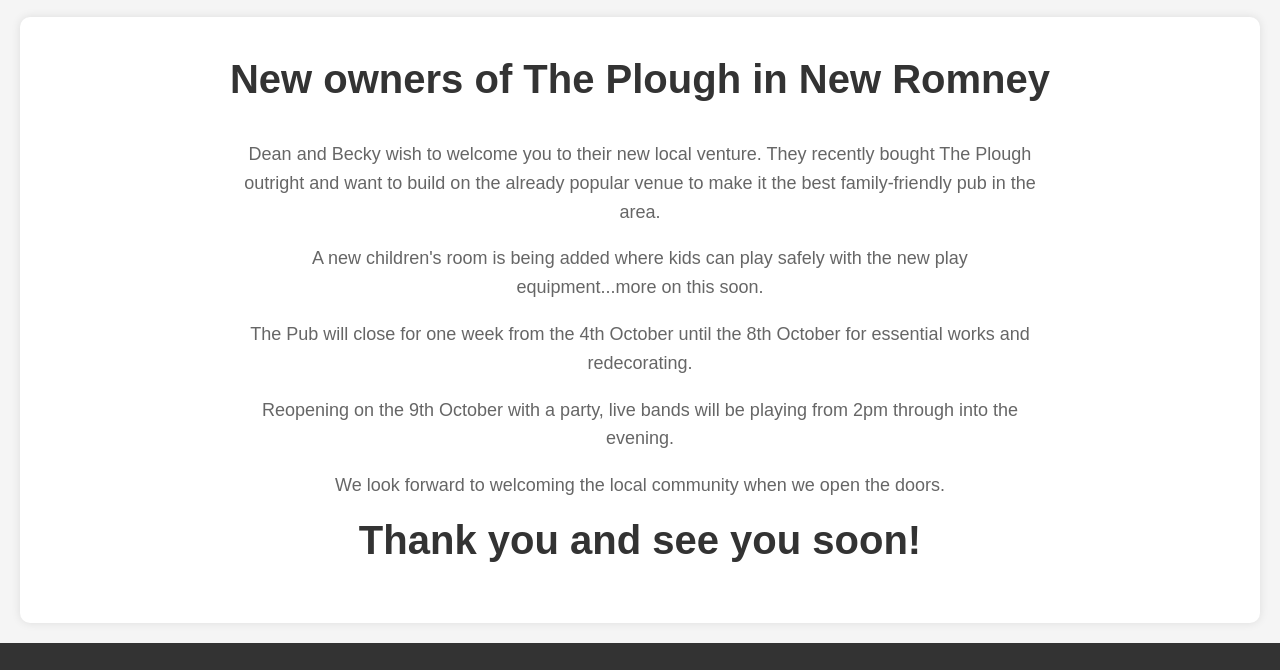
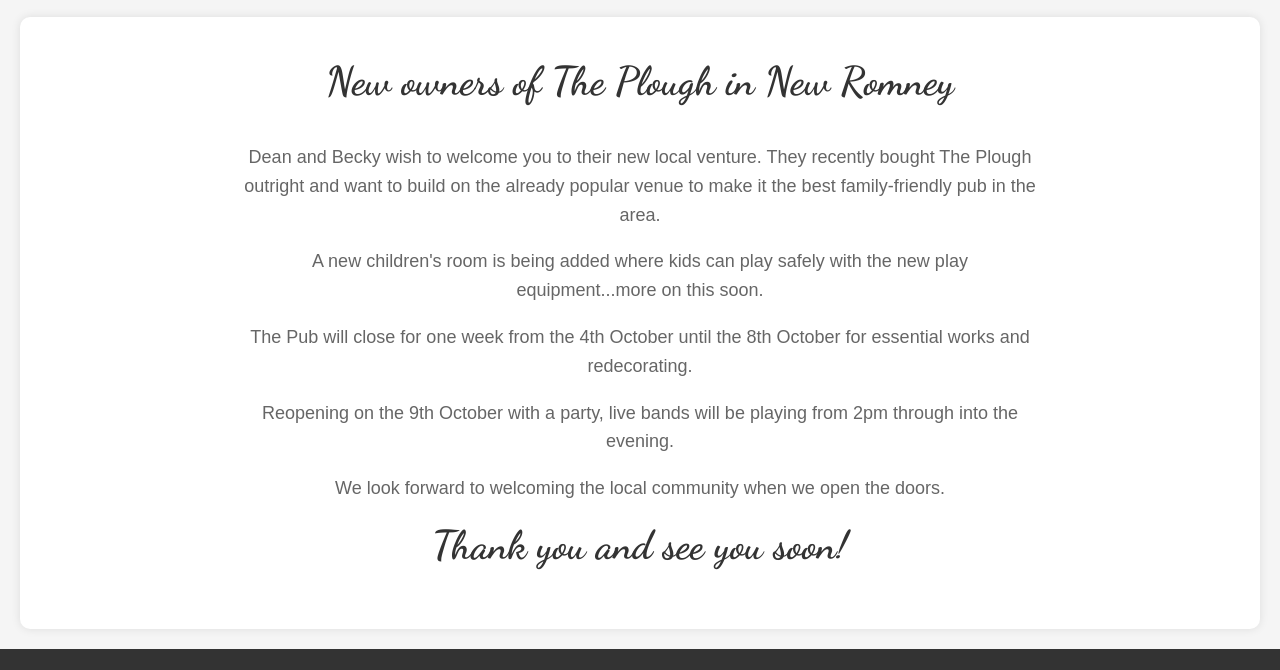
Before and after one commit to JonCodea/PloughWebsite, a plain HTML site: page About.html in a window 1280 px wide. Shown: the part 105-775 px from the top of the page. Drawn offline with Linux system fonts and the light colour scheme.

Commit message:
Update About.html

```diff
--- a/About.html
+++ b/About.html
@@ -4,7 +4,9 @@
 <head>
   <meta charset="UTF-8">
   <meta name="viewport" content="width=device-width, initial-scale=1.0">
-  <link rel="stylesheet" href="New folder\longdon-decorative-font\LongdonDecorative-5aPv.ttf">
+  <link rel="preconnect" href="https://fonts.googleapis.com">
+  <link rel="preconnect" href="https://fonts.gstatic.com" crossorigin>
+  <link href="https://fonts.googleapis.com/css2?family=Dancing+Script:wght@400..700&display=swap" rel="stylesheet">
 
   <style>
     * {
@@ -129,7 +131,7 @@
     .S3title {
       font-size: 40px;
       font-weight: bold;
-      font-family: "Longdon Decorative", sans-serif;
+      font-family: "Dancing Script", cursive;
       color: #333;
       margin-bottom: 20px;
       text-align: center;
```
